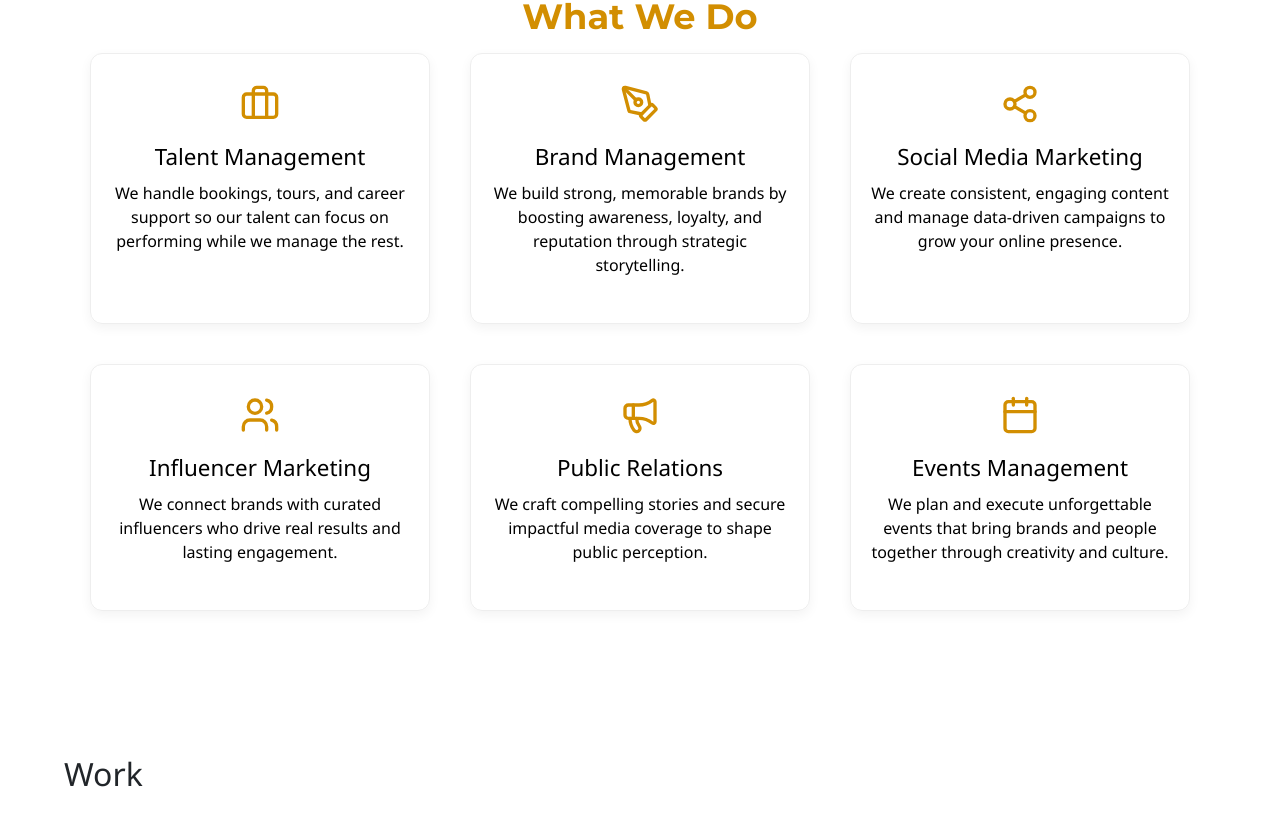
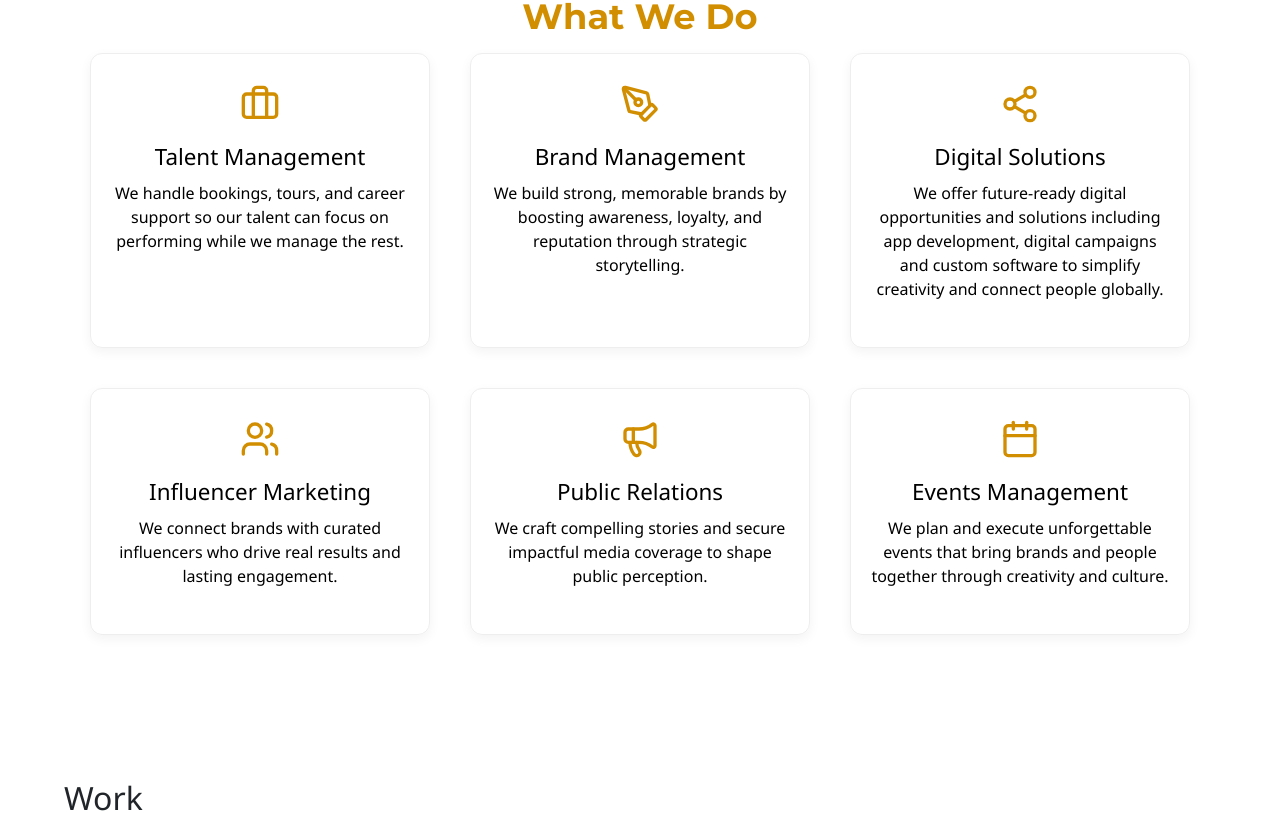
Before and after one commit to SIMPLE-H-O-C/Simple-hoc, a React (Vite) app in the folder simple-hoc/: page / in a window 1280 px wide. Shown: the part 2571-3384 px from the top of the page. Built offline with nearby package versions, Linux system fonts and the light colour scheme.

Commit message:
Updated services, replaced social media with digital solutions

```diff
--- a/simple-hoc/src/components/Services.jsx
+++ b/simple-hoc/src/components/Services.jsx
@@ -16,8 +16,8 @@ const services = [
   },
   {
     icon: <Share2 size={40} />,
-    title: "Social Media Marketing",
-    desc: "We create consistent, engaging content and manage data-driven campaigns to grow your online presence."
+    title: "Digital Solutions",
+    desc: "We offer future-ready digital opportunities and solutions including app development, digital campaigns and custom software to simplify creativity and connect people globally. "
   },
   {
     icon: <Users size={40} />,
```
